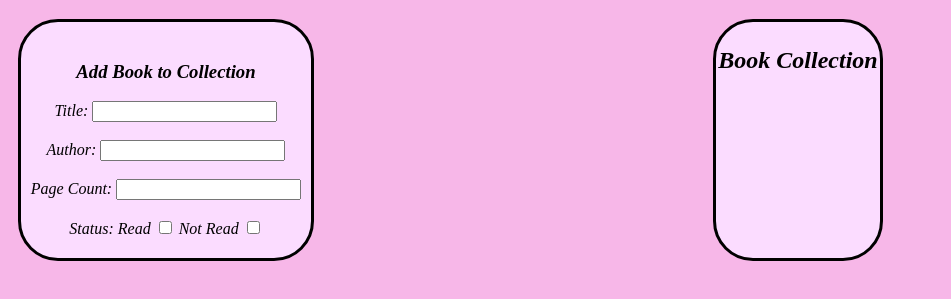
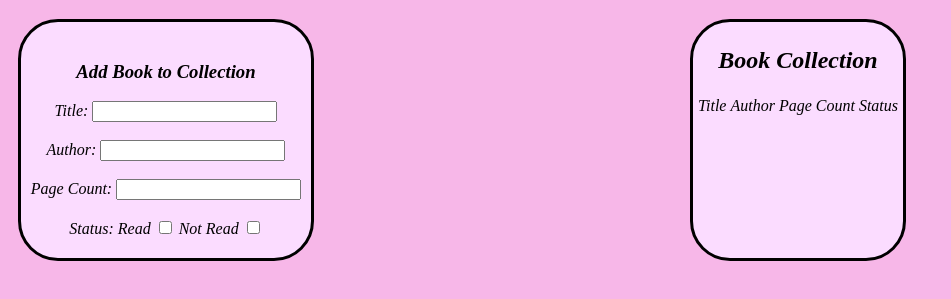
Before and after one commit to dvelazq1/libraryApp, a plain HTML site: page index.html in a window 1280 px wide. Shown: the part 69-368 px from the top of the page, without its empty margins (0-951 px from the left). Drawn offline with Linux system fonts and the light colour scheme.

Commit message:
Add table to organize books

```diff
--- a/index.html
+++ b/index.html
@@ -30,6 +30,14 @@
     </div>
     <div id="bookCollection">
         <h2>Book Collection</h2>
+        <table style="width:100%">
+            <tr>
+              <td>Title</td>
+              <td>Author</td>
+              <td>Page Count</td>
+              <td>Status</td>
+            </tr>
+          </table>
     </div>
 </body>
 </html>
```
